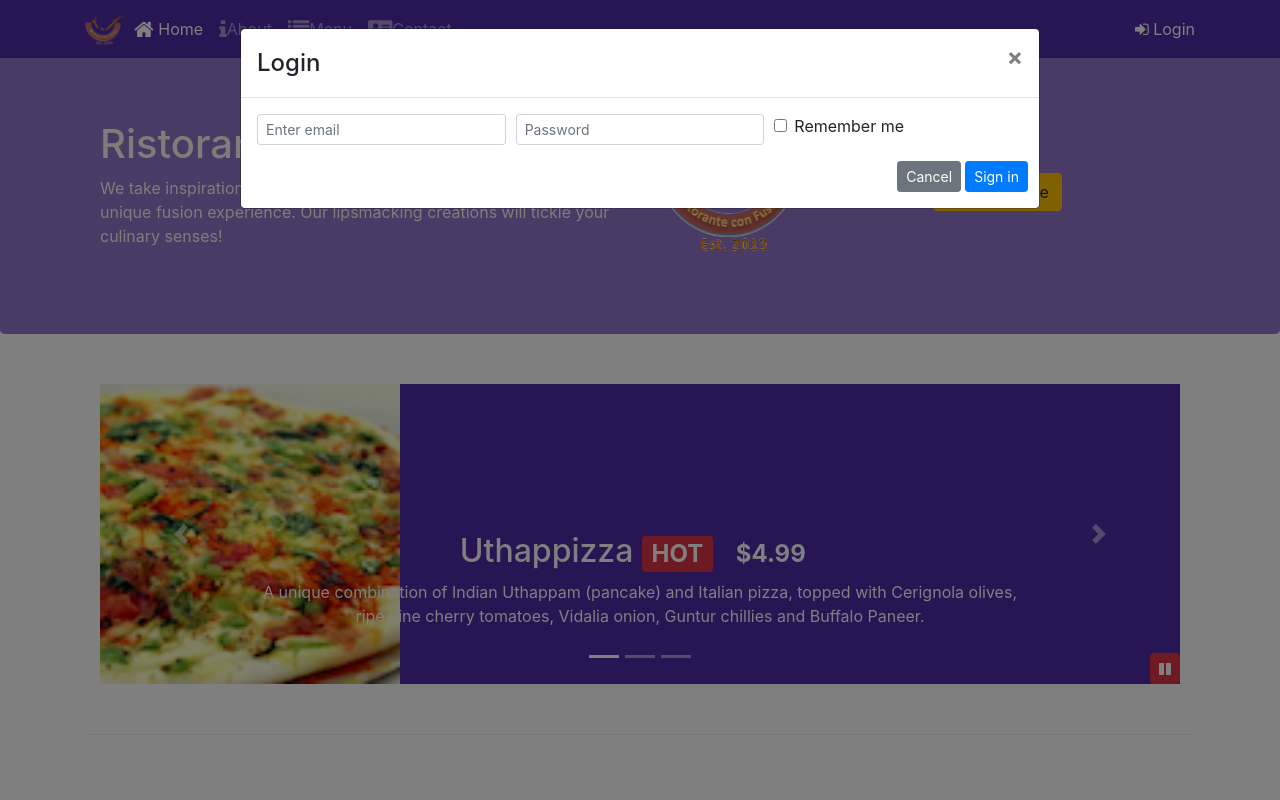
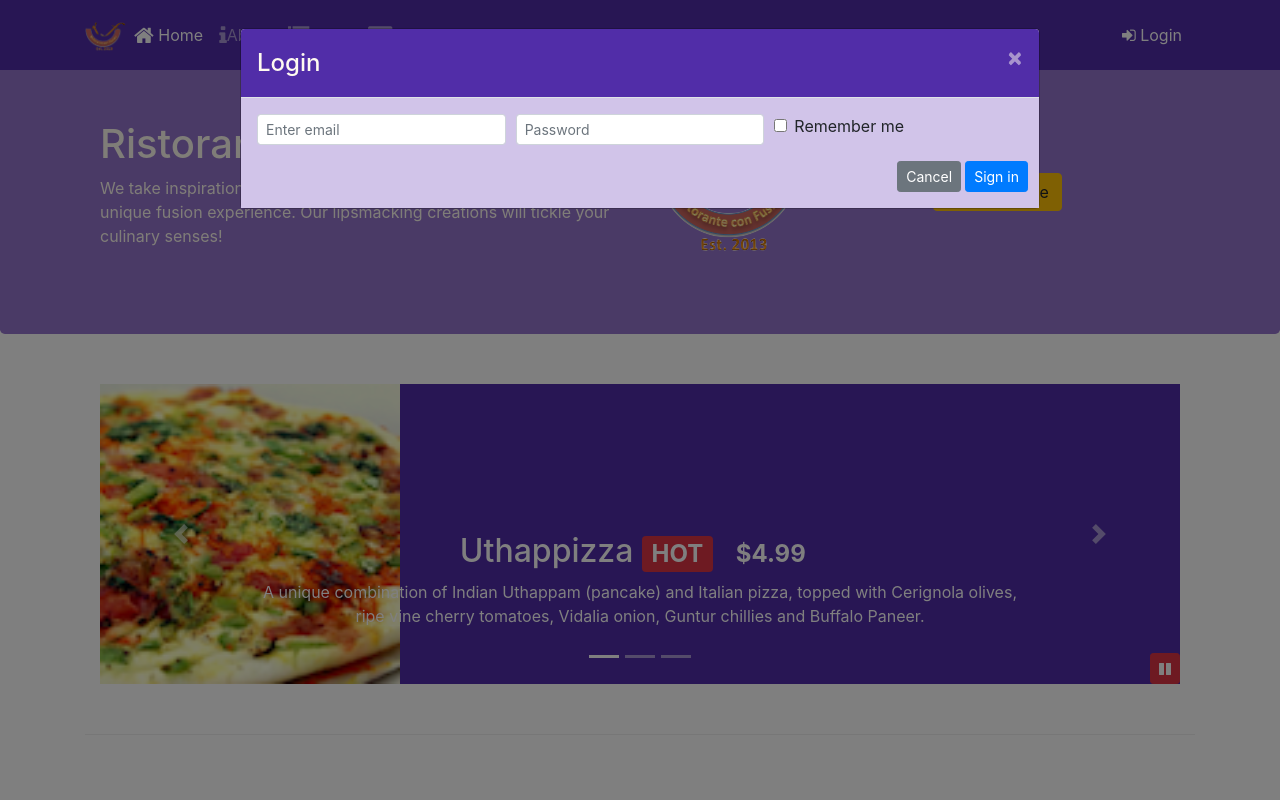
Before and after one commit to federicomorella/Curso-Bootstrap, a website: page index.html in a window 1280 px wide. Both pictures are taken after a click on the link "Login". Shown: the top 800 px of the page. Drawn offline with nearby package versions, Linux system fonts and the light colour scheme.

Commit message:
assignment 4

```diff
--- a/css/styles.scss
+++ b/css/styles.scss
@@ -74,3 +74,16 @@ body{
     bottom: 0px;
     z-index: 1;
 }
+
+.modal{
+    .modal-header{
+        background:$background-dark;
+        color: floralwhite;
+        button{
+            color: floralwhite;
+        }
+    }
+    .modal-body{
+        background:$background-pale;
+    }
+}
--- a/index.html
+++ b/index.html
@@ -160,8 +160,11 @@
                                 class="fa fa-address-card fa-lg"></span>Contact</a></li>
                 </ul>
                 <span class="navbar-text">
-                    <a data-toggle="modal" data-target="#loginModal">
-                        <span class="fa fa-sign-in"></span> Login</a>
+                    <!--<a data-toggle="modal" data-target="#loginModal">
+                        <span class="fa fa-sign-in"></span> Login</a>-->
+                    <a class="btn" id="loginButton">
+                        <span class="fa fa-sign-in"></span> Login
+                    </a>
                 </span>
             </div>
 
@@ -181,9 +184,7 @@
                     <img src="img/logo.png" class="img-fluid">
                 </div>
                 <div class="col-12 col-sm-3 align-self-center">
-                    <a href="#reserveForm" class="btn btn-warning" role="button" data-toggle="modal"
-                        data-target="#reserveModal">Reserve
-                        table</a>
+                    <a class="btn btn-warning" id="reserveButton">Reserve table</a>
                 </div>
             </div>
         </div>
@@ -382,6 +383,19 @@
                     $("#carouselButton").children($('span')).addClass('fa-pause');
                 }
             });
+
+
+            $("#loginButton").click(function () {
+                $('#loginModal').modal('toggle');
+                console.log('click')
+            });
+
+            $("#reserveButton").click(function () {
+                $('#reserveModal').modal('toggle');
+                console.log('click')
+            });
+
+
         });
     </script>
 
```
Also changed, not shown: css/styles.css.
